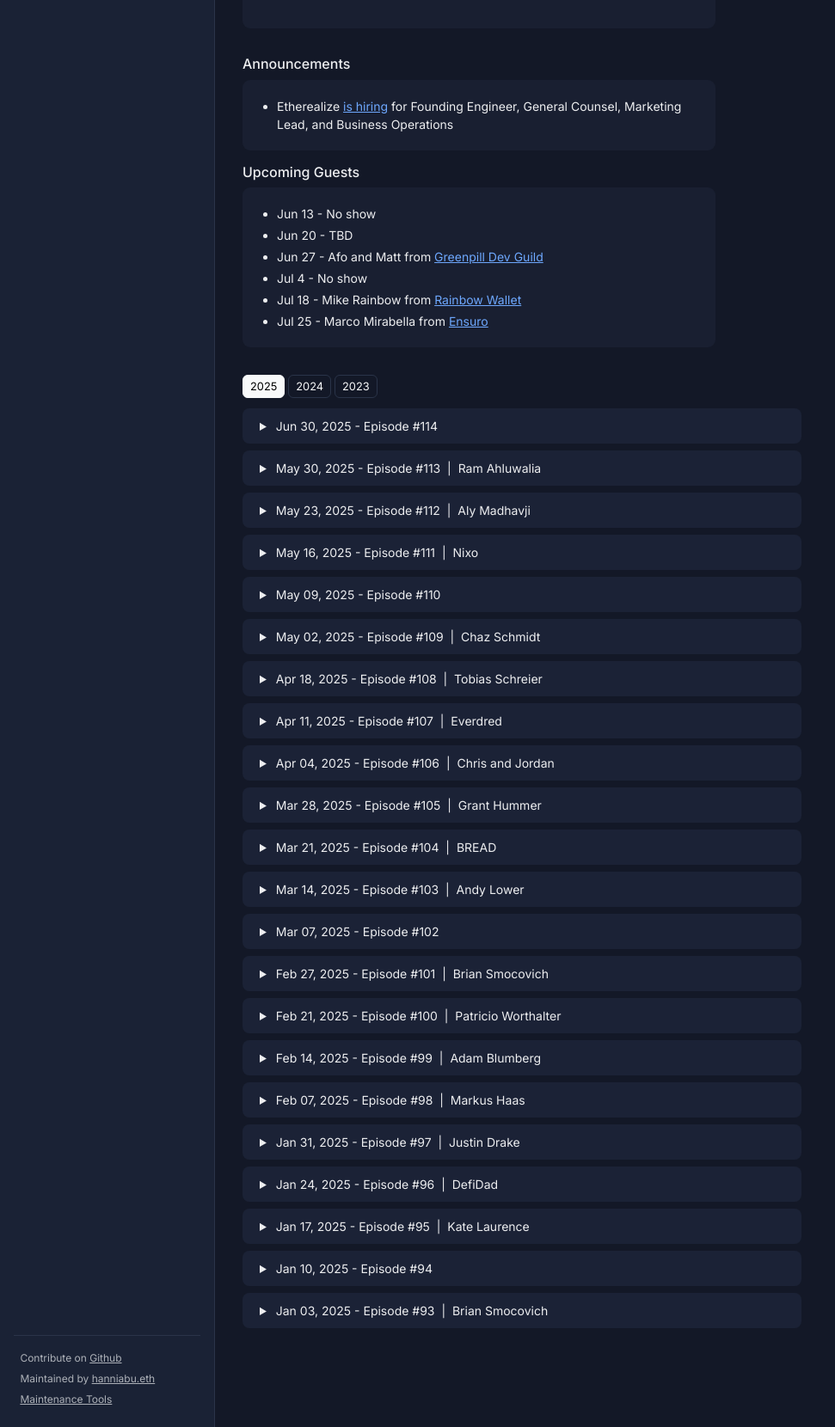
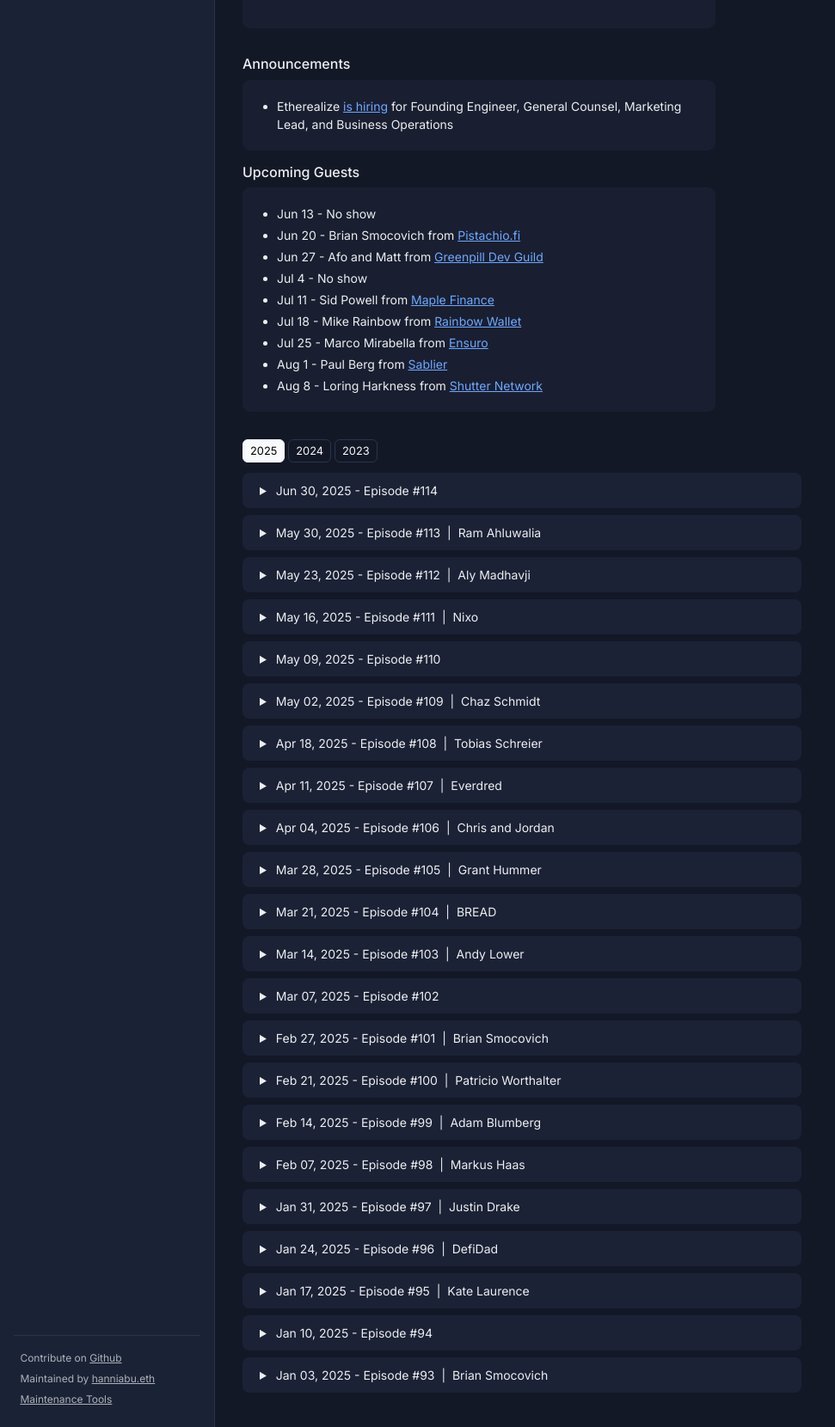
Before and after one commit to etheralpha/dailydoots-com, a Jekyll site: the page built from podcast.md, in a window 1280 px wide, cut to the strip 613-2273 px from the top of the page. Shown: the whole strip at 86% size, without its empty margins (0-971 px from the left). Built offline with Jekyll 4.4.1, drawn with Linux system fonts in a browser that asks for light colours; some web fonts are replaced.

Commit message:
update guests

```diff
--- a/_data/guests.yml
+++ b/_data/guests.yml
@@ -1,8 +1,11 @@
 
 
 - Jun 13 - No show
-- Jun 20 - TBD
+- Jun 20 - Brian Smocovich from [Pistachio.fi](https://www.pistachio.fi/)
 - Jun 27 - Afo and Matt from [Greenpill Dev Guild](https://guild.xyz/greenpill-dev-guild)
 - Jul 4 - No show
+- Jul 11 - Sid Powell from [Maple Finance](https://maple.finance/)
 - Jul 18 - Mike Rainbow from [Rainbow Wallet](https://rainbow.me/)
 - Jul 25 - Marco Mirabella from [Ensuro](https://ensuro.co)
+- Aug 1 - Paul Berg from [Sablier](https://sablier.com/)
+- Aug 8 - Loring Harkness from [Shutter Network](https://shutter.network)
```
